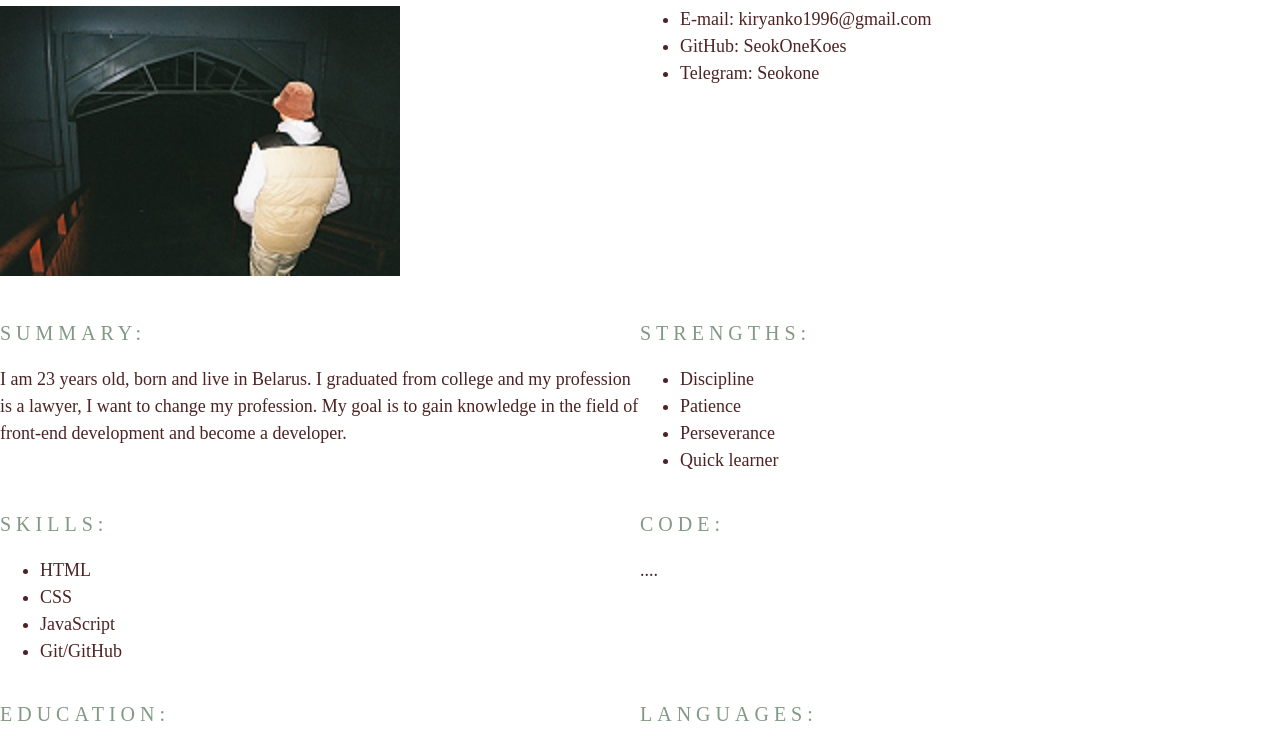
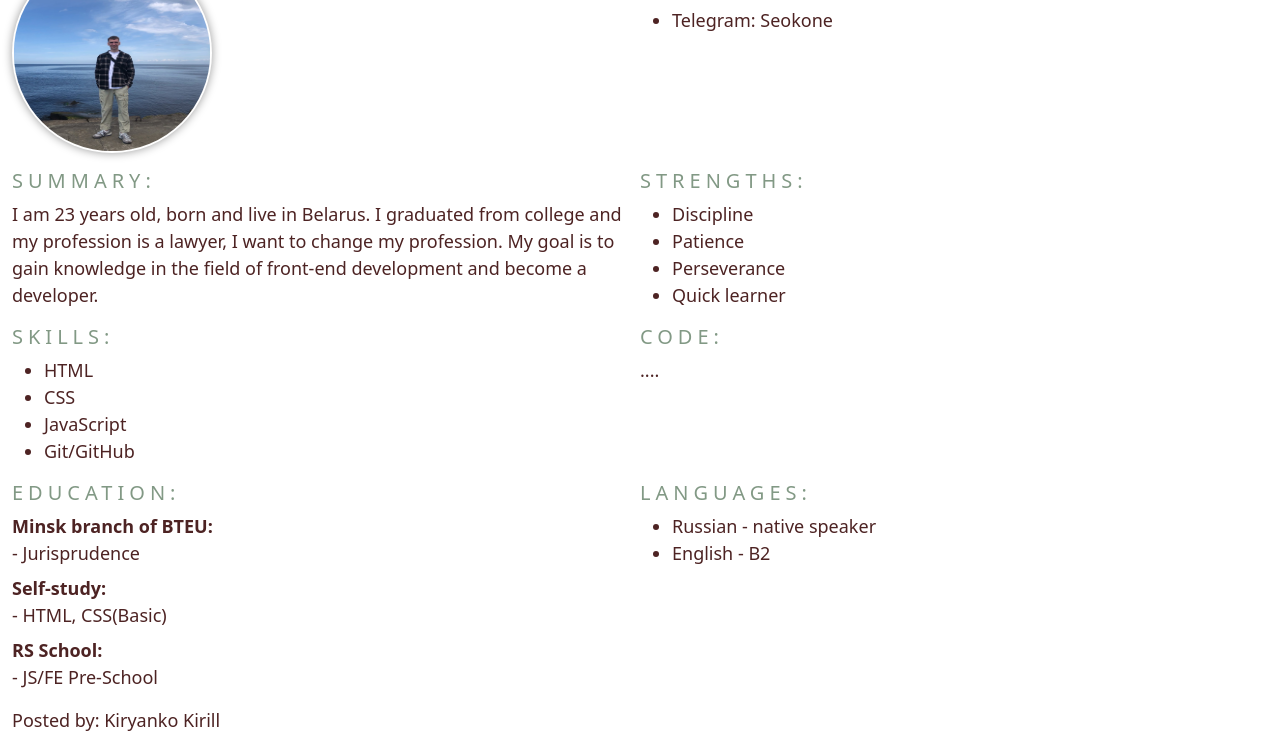
Before and after one commit to SeokOneKoes/rsschool-cv, a plain HTML site: page index.html in a window 1280 px wide. Shown: the part 145-889 px from the top of the page. Drawn offline with nearby package versions, Linux system fonts and the light colour scheme.

Commit message:
feat: add new changes

```diff
--- a/CSS/style.css
+++ b/CSS/style.css
@@ -69,3 +69,10 @@ a:hover {
   letter-spacing: 5px;
   color: #829985;
 }
+.img {
+  width: 200px;
+  height: 200px;
+  border-radius: 50%;
+  box-shadow: 0 0 10px rgba(0, 0, 0, 0.4);
+  padding: 0.1em;
+}
--- a/index.html
+++ b/index.html
@@ -3,6 +3,10 @@
   <head>
     <meta charset="UTF-8" />
     <meta name="viewport" content="width=device-width, initial-scale=1.0" />
+    <link
+      rel="stylesheet"
+      href="https://cdn.jsdelivr.net/npm/bootstrap@5.3.0-alpha1/dist/css/bootstrap.min.css"
+    />
     <link rel="stylesheet" href="./CSS/style.css" />
 
     <link rel="icon" href="./assets/img/My photo.ico" />
@@ -45,7 +49,7 @@
         <section class="section" id="Profile">
           <h1 class="section-title">Kiryanko Kirill</h1>
           <p>
-            <img class="img" src="./assets/img/My photo.jpg" alt="MY PHOTO" />
+            <img class="img" src="./assets/img/image.jpg" alt="MY PHOTO" />
           </p>
         </section>
         <section class="section" id="Contacts:">
```
Also changed, not shown: assets/img/My photo.jpg (deleted), assets/img/image.jpg (added).
